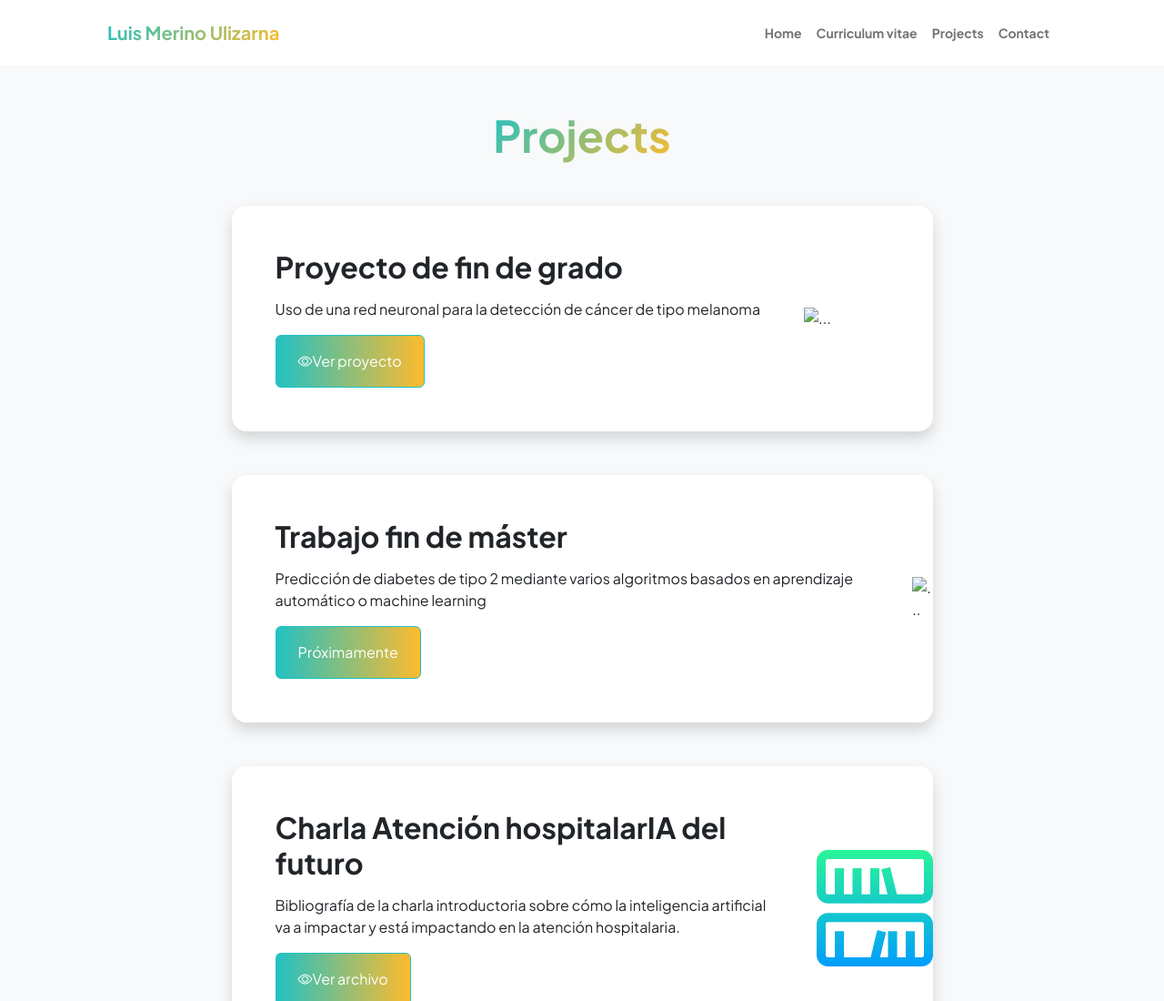
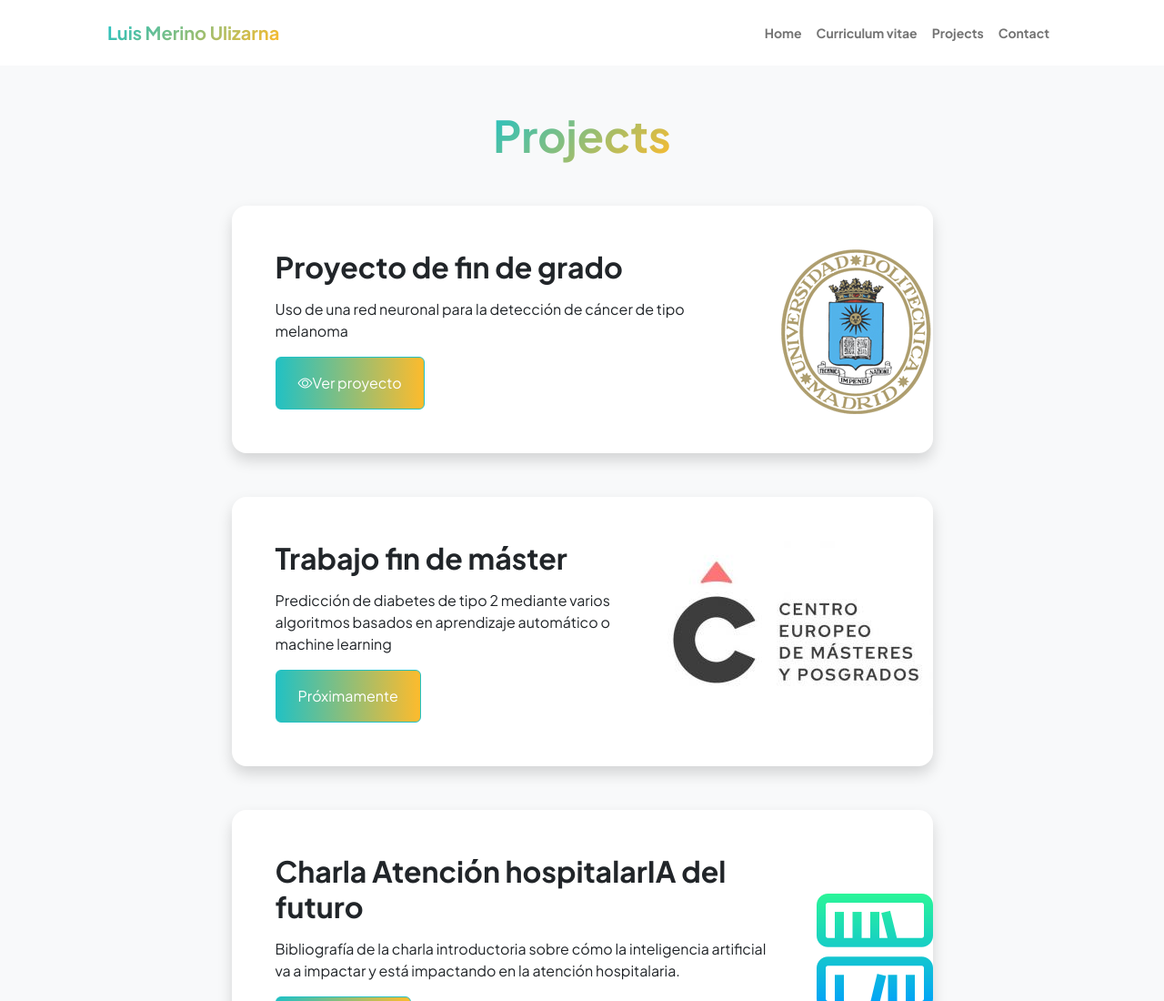
Before and after one commit to luismerinou/luismerinou.github.io, a website: page src/pug/projects.pug in a window 1280 px wide. Shown: the top 1100 px of the page at 91% size. Drawn offline with nearby package versions, Linux system fonts and the light colour scheme; files that its build step writes are made by us from their sources; files whose address does not match are found by name.

Commit message:
fix: broken images

```diff
--- a/src/pug/projects.pug
+++ b/src/pug/projects.pug
@@ -6,7 +6,7 @@ html(lang='en')
         meta(charset='utf-8')
         meta(name='viewport', content='width=device-width, initial-scale=1, shrink-to-fit=no')
         meta(name='description', content='')
-        meta(name='author', content='')
+        meta(name='Luis Merino Ulizarna', content='')
 
         title Luis´s projects
 
@@ -44,7 +44,7 @@ html(lang='en')
                                             a.btn.btn-primary.gradient-button.px-4.py-3(href='https://oa.upm.es/71361/1/TFG_LUIS_MERINO_ULIZARNA.pdf', style='color:white')
                                                 .d-inline-block.bi.bi-eye
                                                 | Ver proyecto
-                                        img.img-fluid(src='assets/upm-logo.png', alt='...')
+                                        img.img-fluid(src='assets/logos/logo-upm.png', alt='...')
 
                             // Trabajo fin de master
                             .card.overflow-hidden.shadow.rounded-4.border-0.mb-5
@@ -58,7 +58,7 @@ html(lang='en')
                                             a.btn.btn-primary.gradient-button.px-4.py-3(style='color:white')
                                               .d-inline-block
                                               | Próximamente
-                                        img.img-fluid(src='assets/cemp-logo.jpeg', alt='...')
+                                        img.img-fluid(src='assets/logos/logo-cemp.jpeg', alt='...')
 
                             //Charla atención hospitalaria
                             .card.overflow-hidden.shadow.rounded-4.border-0
```
Also changed, not shown: dist/index.html, dist/projects.html.
